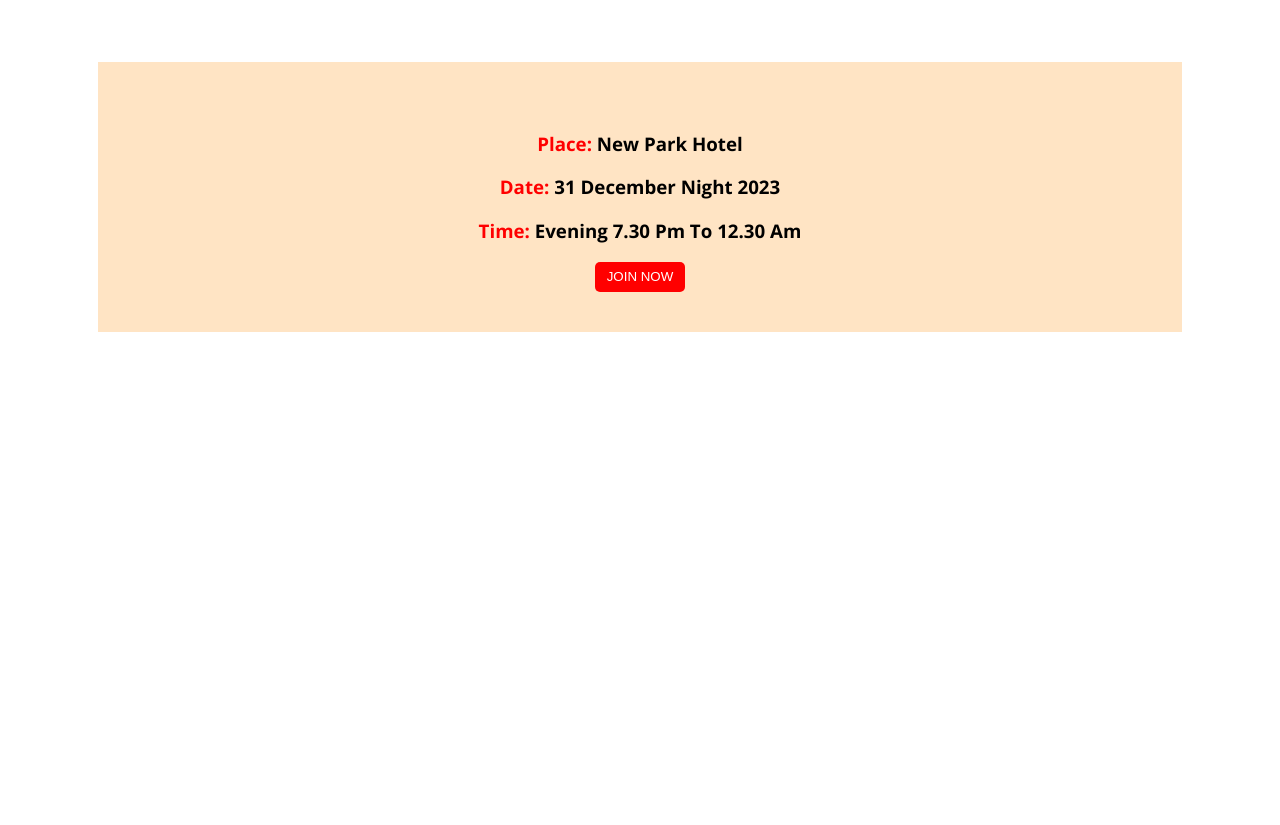
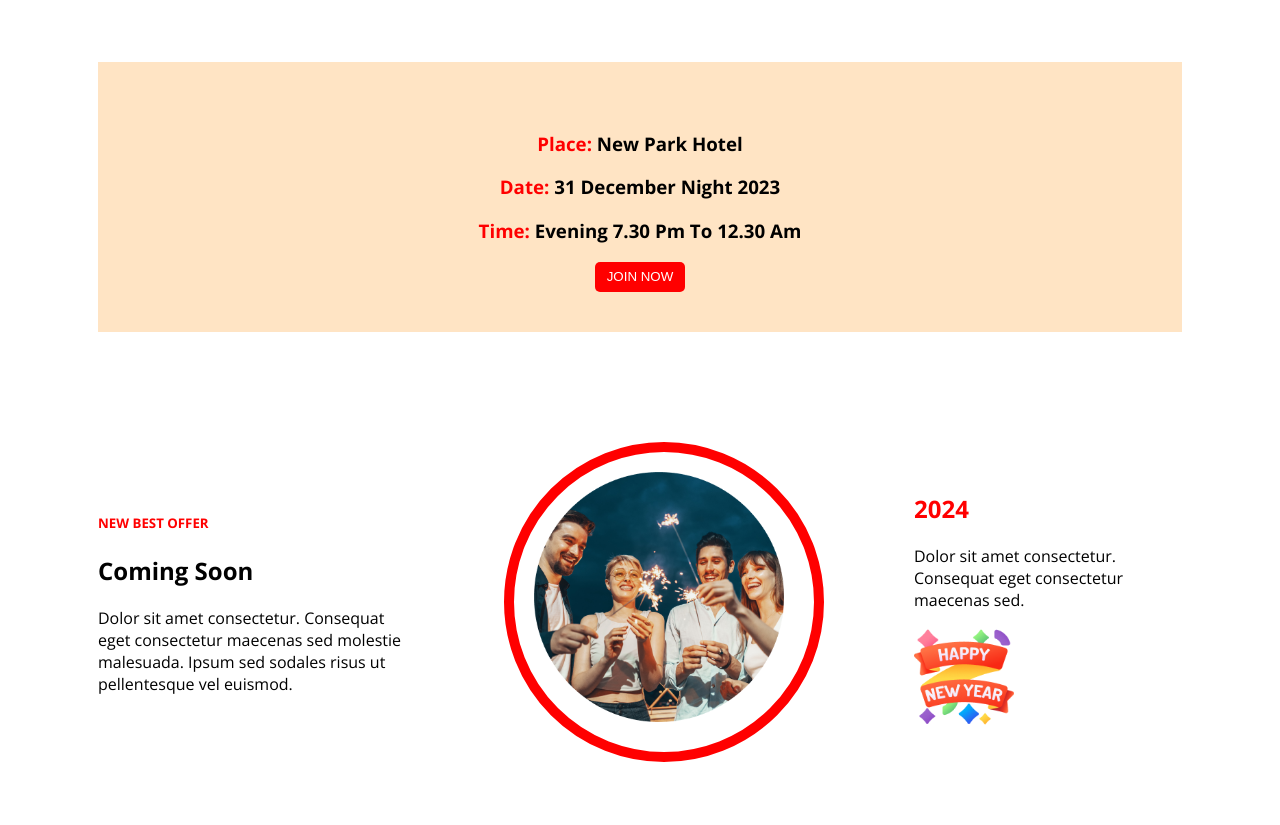
Before and after one commit to rajib-6311/ProjectAssignment-1, a plain HTML site: page index.html in a window 1280 px wide. Shown: the part 1737-2562 px from the top of the page. Before the commit the page ends 2119 px from the top, so only its background shows below. Drawn offline with nearby package versions, Linux system fonts and the light colour scheme; grey boxes are pictures that could not be loaded.

Commit message:
best offer part added

```diff
--- a/index.html
+++ b/index.html
@@ -33,6 +33,7 @@
     </header>
 
     <main>
+         <!-- main image part below  -->
         <section class="main-back-img">
             <div class="main-text">
                 <h1 class="header-text2">Welcome to <br> midnight party</h1>
@@ -40,12 +41,34 @@
                 <h6 class="header-text1">JOIN NOW</h6>
             </div>
         </section>
+         <!-- main-text-part  -->
         <section class="main-text-part">
             <h3><span class="text-2">Place:</span> New Park Hotel</h3>
             <h3><span class="text-2">Date:</span> 31 December Night 2023</h3>
             <h3><span class="text-2">Time:</span> Evening 7.30 Pm To 12.30 Am</h3>
             <button class="join-btn">JOIN NOW</button>
         </section>
+        <!-- NEW BEST OFFER part -->
+        <section class="main-best-offer">
+            <div class="offer-text-1">
+                <h5 class="text-2">NEW BEST OFFER</h5>
+                <h1>Coming Soon</h1>
+                <p>Dolor sit amet consectetur. Consequat eget consectetur maecenas sed molestie malesuada. Ipsum sed sodales risus ut pellentesque vel euismod.</p>
+            </div>
+
+            <div class="offer-img">
+                <img src="resources/Ellipse 1.png" alt="">
+
+            </div>
+            <div class="offer-text-right">
+                <h1 class="text-2">2024</h1>
+                <p>Dolor sit amet consectetur. <br> Consequat eget consectetur <br> maecenas sed.</p>
+                <img src="resources/Group 96.png" alt="">
+            </div>
+
+        </section>
+
+
 
 
     </main>
--- a/style.css
+++ b/style.css
@@ -73,3 +73,34 @@ body{
     width: 90px;
     border-radius: 5px;
 }
+
+/* NEW BEST OFFER part */
+.main-best-offer{
+    display: flex;
+    align-items: center;
+}
+.offer-text-1{
+    margin: 50px 90px;
+    width: 25%;
+}
+
+/* New offer image part */
+.offer-img{
+    height: 300px;
+    width: 300px;
+    border: 10px solid red;
+    border-radius: 5000px;
+
+}
+.offer-img img{
+    height: 250px;
+    padding: 20px;
+}
+/* Offer right side image */
+.offer-text-right img{
+    height: 100px;
+    width: 100px;
+}
+.offer-text-right{
+   padding: 90px;
+}
```
